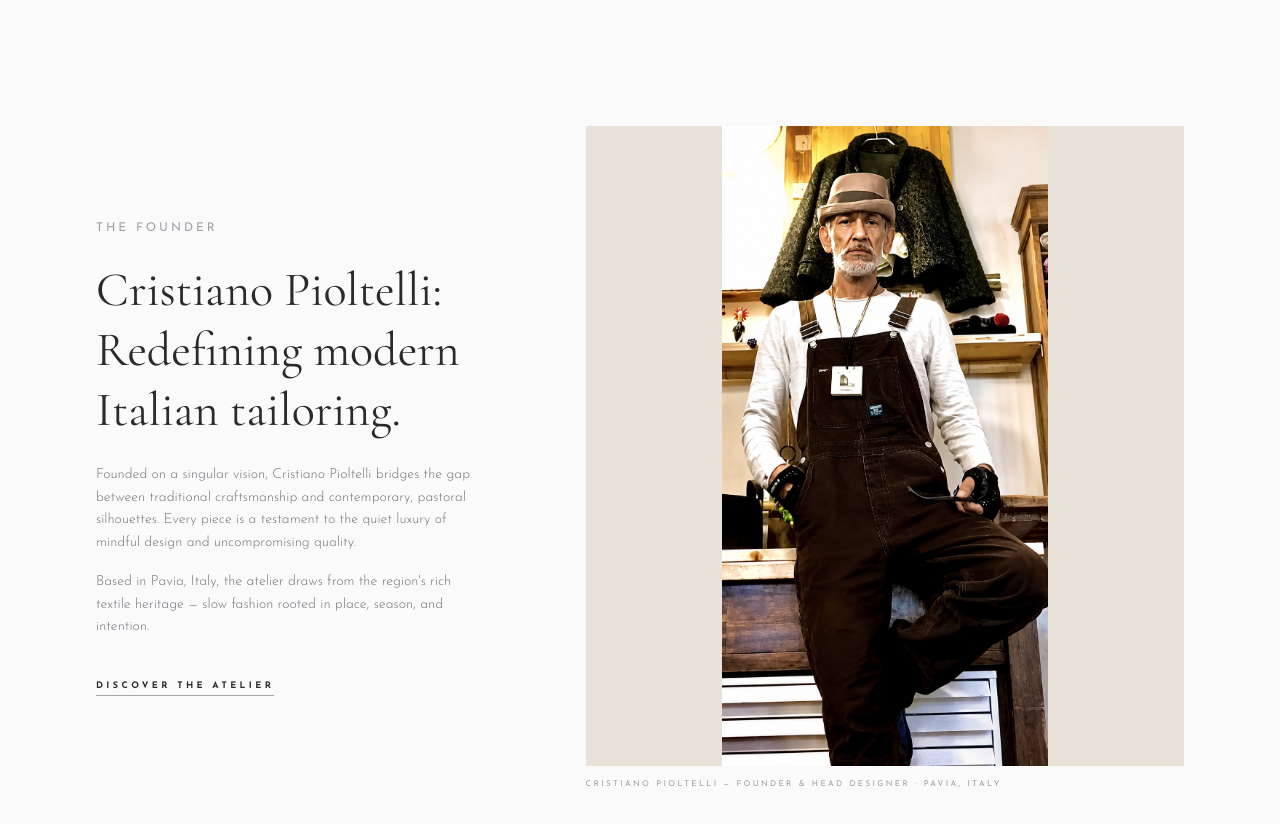
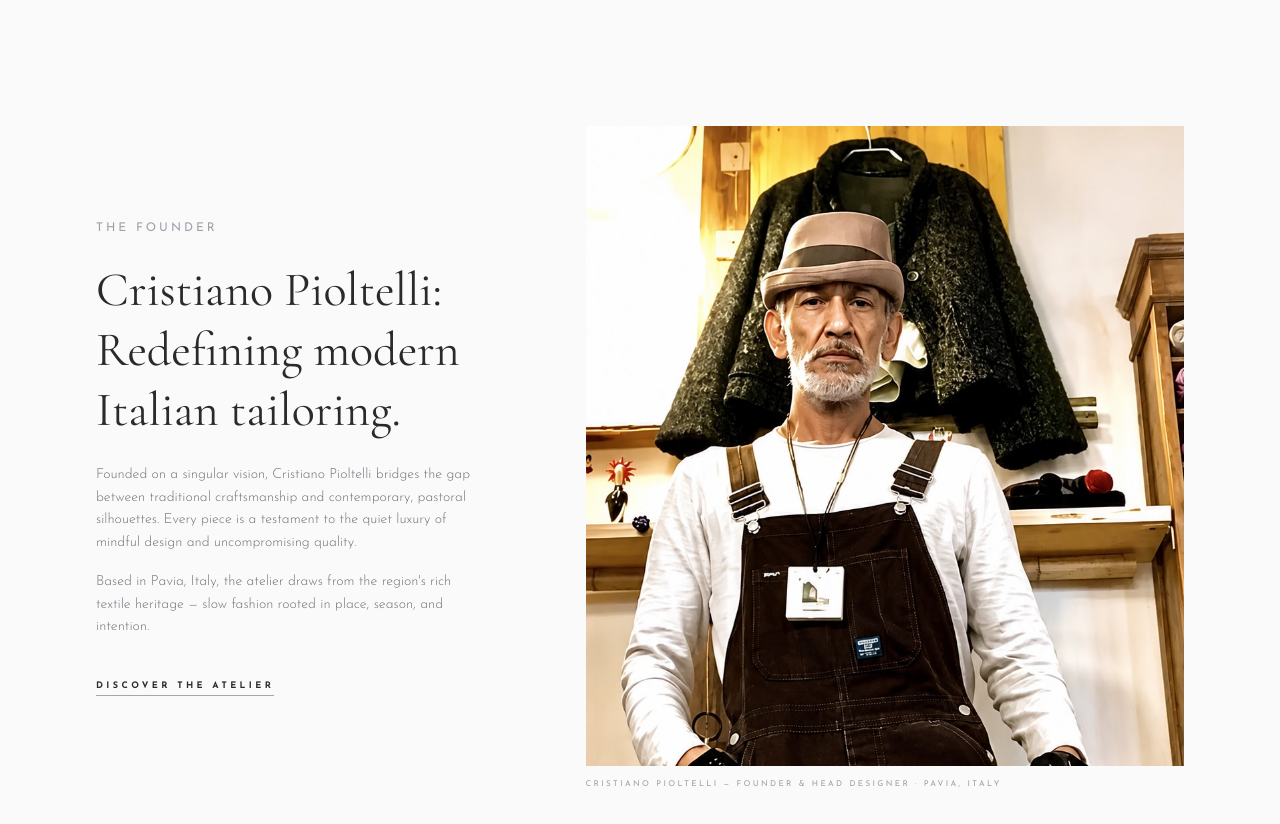
Before and after one commit to ritikaanand0611-ctrl/cristiano-pioltelli, a Next.js app: page / in a window 1280 px wide. Shown: the part 802-1626 px from the top of the page. Built offline with nearby package versions, Linux system fonts and the light colour scheme.

Commit message:
Portrait: object-cover focused on subject, remove empty space

```diff
--- a/app/components/OurStory.tsx
+++ b/app/components/OurStory.tsx
@@ -35,7 +35,7 @@
             <img
               src="/cristiano-portrait.jpeg"
               alt="Cristiano Pioltelli — Founder & Head Designer"
-              className="w-full h-full object-contain"
+              className="w-full h-full object-cover object-[65%_top]"
             />
           </div>
           <p className="mt-3 font-sans text-[8px] tracking-[0.3em] text-zinc-400 uppercase">
```
